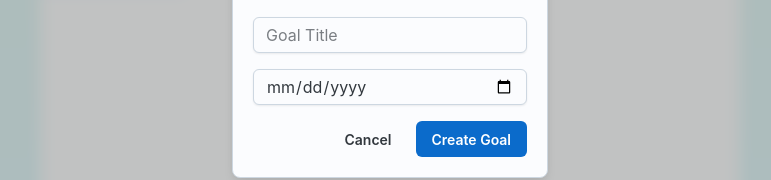
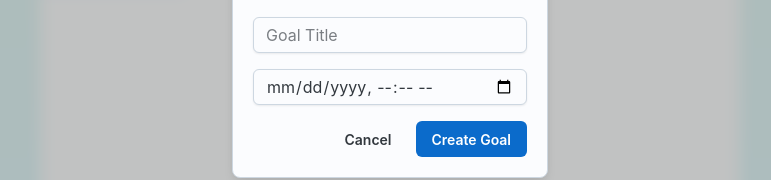
Before and after one commit to MurakawaTakuya/todo-real, a Next.js app: page / in a window 1280 px wide. Both pictures are taken after typing "Sample", "Sample", "name@example.com", "Sample123", "name@example.com", "Sample123" into the empty fields and a click on the button "Create Goal". Shown: the part 354-534 px from the top of the page, without its empty margins (250-1021 px from the left). Built offline with nearby package versions, Linux system fonts and the light colour scheme; no server answers.

Commit message:
目標作成時に分刻みで指定できるように変更

```diff
--- a/src/app/Components/Modal/Modal.tsx
+++ b/src/app/Components/GoalModal/GoalModal.tsx
@@ -12,7 +12,7 @@ import {
 } from "@mui/joy";
 import React, { useState } from "react";
 
-export default function BasicModalDialog() {
+export default function GoalModal() {
   const [open, setOpen] = useState(false);
   const [text, setText] = useState("");
   const [dueDate, setDueDate] = useState("");
@@ -97,7 +97,7 @@ export default function BasicModalDialog() {
                 required
               />
               <Input
-                type="date"
+                type="datetime-local"
                 value={dueDate}
                 onChange={(e) => setDueDate(e.target.value)}
                 required
--- a/src/app/page.tsx
+++ b/src/app/page.tsx
@@ -1,5 +1,5 @@
 import Goal from "./Components/Goal/Goal";
-import BasicModalDialog from "./Components/Modal/Modal";
+import GoalModal from "./Components/GoalModal/GoalModal";
 import ImageUploader from "./Components/PostForm/PostForm";
 import Posts from "./Components/Posts/Posts";
 import UserForm from "./Components/UserForm/UserForm";
@@ -11,7 +11,7 @@ export default function Top() {
       <ImageUploader />
       <UserForm />
       <Goal></Goal>
-      <BasicModalDialog />
+      <GoalModal />
     </>
   );
 }
```
